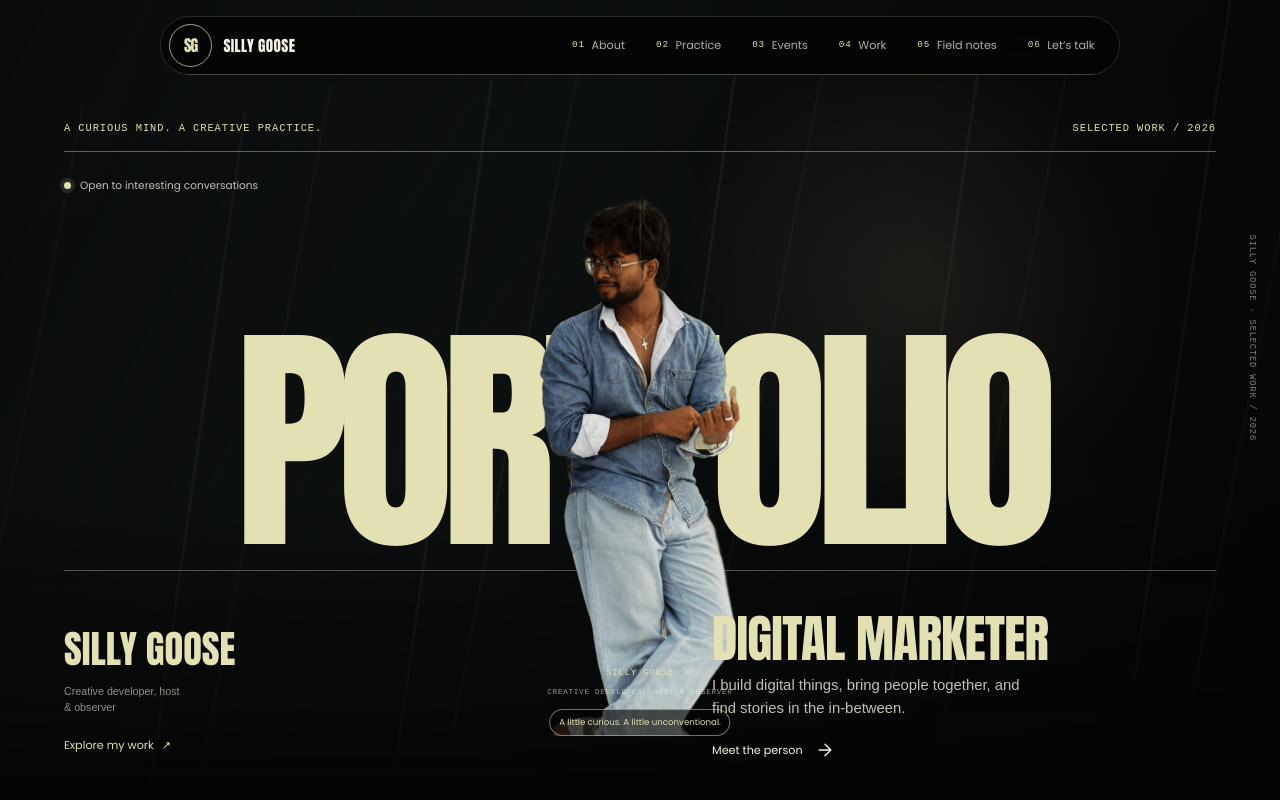
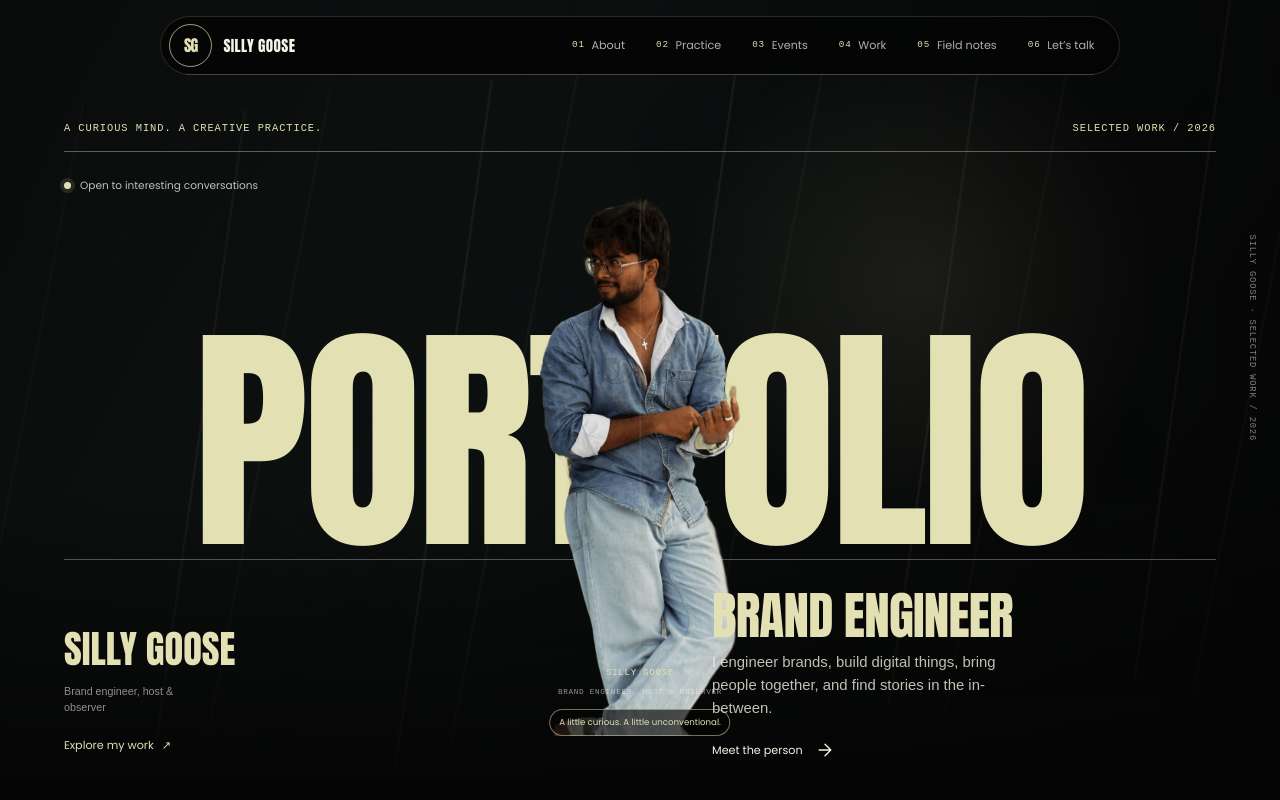
Before and after one commit to Silly-Goose-duh/tomson-j-finosh-portfolio, a React (Vite) app: page / in a window 1280 px wide. Shown: the top 800 px of the page. Built offline with nearby package versions, Linux system fonts and the light colour scheme.

Commit message:
Update portfolio brand and works layout

```diff
--- a/index.html
+++ b/index.html
@@ -4,16 +4,16 @@
     <meta charset="UTF-8" />
     <meta name="viewport" content="width=device-width, initial-scale=1.0" />
     <meta name="theme-color" content="#050505" />
-    <meta name="keywords" content="creative portfolio, AI, digital marketing, events, photography, research, poetry" />
-    <meta name="description" content="AI, digital marketing, organised events, photography and words. Explore the projects and creative field notes of Silly Goose." />
+    <meta name="keywords" content="creative portfolio, brand engineering, AI, events, photography, research, poetry" />
+    <meta name="description" content="Brand engineering, AI, organised events, photography and words. Explore the projects and creative field notes of Silly Goose." />
     <meta property="og:type" content="website" />
     <meta property="og:site_name" content="Silly Goose" />
     <meta property="og:title" content="Silly Goose — A curious mind. A creative practice." />
-    <meta property="og:description" content="AI, digital marketing, organised events, photography and words. Explore the projects and creative field notes of Silly Goose." />
+    <meta property="og:description" content="Brand engineering, AI, organised events, photography and words. Explore the projects and creative field notes of Silly Goose." />
     <meta property="og:image" content="/og-card.png" />
     <meta name="twitter:card" content="summary_large_image" />
     <meta name="twitter:title" content="Silly Goose — A curious mind. A creative practice." />
-    <meta name="twitter:description" content="AI, digital marketing, organised events, photography and words. Explore the projects and creative field notes of Silly Goose." />
+    <meta name="twitter:description" content="Brand engineering, AI, organised events, photography and words. Explore the projects and creative field notes of Silly Goose." />
     <link rel="icon" type="image/svg+xml" href="/favicon.svg" />
     <title>Silly Goose — A curious mind. A creative practice.</title>
   </head>
--- a/src/components/ProjectCard.tsx
+++ b/src/components/ProjectCard.tsx
@@ -1,11 +1,11 @@
 import type { PortfolioProject } from '../content/types';
 import { ProjectArtwork } from './ProjectArtwork';
 
-type Props = { data: PortfolioProject; linkLabel: string; externalLinkLabel: string; index: number };
+type Props = { data: PortfolioProject; linkLabel: string; externalLinkLabel: string; index: number; staticCard?: boolean };
 
-export function ProjectCard({ data, linkLabel, externalLinkLabel, index }: Props) {
+export function ProjectCard({ data, linkLabel, externalLinkLabel, index, staticCard = false }: Props) {
   return (
-    <article className={`project-card project-card--${data.visual}`} data-reveal>
+    <article className={`project-card project-card--${data.visual}${staticCard ? ' project-card--static' : ''}`} {...(staticCard ? {} : { 'data-reveal': true })}>
       <a className="project-card__link" data-cursor href={data.href} target="_blank" rel="noreferrer" aria-label={`${linkLabel}: ${data.title}. ${externalLinkLabel}`}>
         <div className="project-card__art"><ProjectArtwork data={data} index={index} /><span className="project-card__arrow" aria-hidden="true">↗</span></div>
         <div className="project-card__body">
--- a/src/content/content.ts
+++ b/src/content/content.ts
@@ -5,9 +5,9 @@ import type { PortfolioContent } from './types';
 export const content: PortfolioContent = {
   seo: {
     title: 'Silly Goose — A curious mind. A creative practice.',
-    description: 'AI, digital marketing, organised events, photography and words. Explore the projects and creative field notes of Silly Goose.',
-    keywords: ['creative portfolio', 'AI', 'digital marketing', 'events', 'photography', 'research', 'poetry'],
-    siteName: 'Silly Goose', personJobTitle: 'Creative developer and digital marketer', siteUrl: '', ogImage: '/og-card.png',
+    description: 'Brand engineering, AI, organised events, photography and words. Explore the projects and creative field notes of Silly Goose.',
+    keywords: ['creative portfolio', 'brand engineering', 'AI', 'events', 'photography', 'research', 'poetry'],
+    siteName: 'Silly Goose', personJobTitle: 'Brand engineer', siteUrl: '', ogImage: '/og-card.png',
   },
   brand: { name: 'SILLY GOOSE', mark: 'SG', descriptor: 'A CURIOUS MIND. A CREATIVE PRACTICE.', credit: 'Made with intention. And a little overthinking.' },
   navigation: {
@@ -15,16 +15,16 @@ export const content: PortfolioContent = {
     links: [{ label: 'About', href: '#intro' }, { label: 'Practice', href: '#skills' }, { label: 'Events', href: '#campaigns' }, { label: 'Work', href: '#work' }, { label: 'Field notes', href: '#social' }, { label: 'Let’s talk', href: '#contact' }],
   },
   hero: {
-    title: 'PORTFOLIO', subtitle: 'DIGITAL MARKETER',
-    descriptor: 'I build digital things, bring people together, and find stories in the in-between.',
+    title: 'PORTFOLIO', subtitle: 'BRAND ENGINEER',
+    descriptor: 'I engineer brands, build digital things, bring people together, and find stories in the in-between.',
     image: '/portrait-cutout.webp', imageAlt: 'Tomson J Finosh, also known as Silly Goose',
-    portraitLabel: 'SILLY GOOSE', portraitPrompt: 'Creative developer, host & observer', issue: 'SELECTED WORK / 2026',
+    portraitLabel: 'SILLY GOOSE', portraitPrompt: 'Brand engineer, host & observer', issue: 'SELECTED WORK / 2026',
     scrollCue: 'Meet the person', availability: 'Open to interesting conversations', workLink: 'Explore my work', signature: 'A little curious. A little unconventional.',
   },
   intro: {
-    heading: 'THE PERSON BEHIND THE PROJECTS', greeting: 'HELLO, I’M', index: '02', firstName: 'TOMSON J', lastName: 'FINOSH', aka: 'AKA SILLY GOOOSE', label: 'MORE THAN ONE THING',
+    heading: 'THE PERSON BEHIND THE PROJECTS', greeting: 'HELLO, I’M', index: '02', firstName: 'TOMSON J', lastName: 'FINOSH', aka: 'AKA SILLY GOOSE', label: 'MORE THAN ONE THING',
     paragraphs: [
-      'Part builder, part storyteller, always curious. I work where AI, marketing and personal branding meet—and where an idea starts becoming something people can actually use.',
+      'Part builder, part storyteller, always curious. I work where brand engineering, AI and digital experiences meet—and where an idea starts becoming something people can actually use.',
       'For the past few years, I’ve also been hosting and organising events. I love the human side of making things: bringing a room together, getting the details right, and giving people something to remember.',
       'Away from the screen, it’s photography, psychology, research, poetry and classic literature. Different mediums. The same need to look a little closer.',
     ],
@@ -134,9 +134,10 @@ export const content: PortfolioContent = {
     heading: 'LET’S MAKE\nSOMETHING MATTER.', index: '09 / THE NEXT CHAPTER', message: 'A project, a gathering, a strange little idea? I’d love to hear what you’re thinking.',
     placeholderTitle: 'THE INBOX IS OPEN', placeholderCopy: 'For projects, collaborations, events, and good conversations.',
     github: { label: 'Find me on GitHub', href: 'https://github.com/Silly-Goose-duh', kind: 'github' },
-    instagram: { label: 'Instagram · handle to be added', href: '', kind: 'contact' },
+    instagram: { label: 'Instagram', href: 'https://www.instagram.com/me_nosmot/?hl=en', kind: 'contact' },
+    linkedin: { label: 'LinkedIn', href: 'https://www.linkedin.com/in/tomson-j-finosh-4495b9345/', kind: 'contact' },
     pdf: { label: 'Download portfolio PDF', href: '/portfolio.pdf' },
-    email: 'gooseisback4u@gmail.com', emailLabel: 'Say hello', copyLabel: 'Copy email address', copiedLabel: 'Email copied', copyError: 'Please select and copy the email above.',
+    email: 'tjj5279@gmail.com', phone: '+91 9895329319', emailLabel: 'Say hello', copyLabel: 'Copy email address', copiedLabel: 'Email copied', copyError: 'Please select and copy the email above.',
     footerNote: 'Made with intention. And a little overthinking.', topLabel: 'Back to top',
   },
   motion: { pause: 'Pause motion', play: 'Resume motion', cursor: 'Explore' },
--- a/src/content/types.ts
+++ b/src/content/types.ts
@@ -143,10 +143,12 @@ export interface PortfolioContent {
     placeholderCopy: string;
     github: ExternalLink;
     instagram: ExternalLink;
+    linkedin: ExternalLink;
     pdf: { label: string; href: string };
     footerNote: string;
     topLabel: string;
     email: string;
+    phone: string;
     emailLabel: string;
     copyLabel: string;
     copiedLabel: string;
--- a/src/sections/ContactSection.tsx
+++ b/src/sections/ContactSection.tsx
@@ -25,7 +25,7 @@ export function ContactSection({ data, brand, externalLinkLabel }: { data: Conta
           <div className="contact-card__top"><span>{brand.mark} / {brand.name}</span><span>{data.index}</span></div>
           <h2 className="contact__title display-heading" id="contact-heading" data-reveal>{data.heading}</h2>
           <div className="contact__bottom">
-            <div className="contact__message"><p>{data.message}</p><div className="contact-actions"><a className="contact-cta" href={`mailto:${data.email}`}>{data.emailLabel}<svg aria-hidden="true" viewBox="0 0 24 24" fill="none"><path d="M7 17 17 7M8 7h9v9" stroke="currentColor" strokeWidth="1.6" strokeLinecap="round" strokeLinejoin="round" /></svg></a><a className="contact-secondary" href={data.pdf.href} download>{data.pdf.label}<span aria-hidden="true">↓</span></a><a className="contact-secondary" href={data.github.href} target="_blank" rel="noreferrer" aria-label={`${data.github.label}. ${externalLinkLabel}`}>{data.github.label}<span aria-hidden="true">↗</span></a>{data.instagram.href ? <a className="contact-secondary" href={data.instagram.href} target="_blank" rel="noreferrer">{data.instagram.label}<span aria-hidden="true">↗</span></a> : <span className="contact-secondary contact-placeholder-link">{data.instagram.label}</span>}<button className="contact-secondary contact-copy" type="button" onClick={copyEmail} aria-live="polite">{copyState === 'copied' ? data.copiedLabel : copyState === 'error' ? data.copyError : data.copyLabel}</button></div></div>
+            <div className="contact__message"><p>{data.message}</p><div className="contact-actions"><a className="contact-cta" href={`mailto:${data.email}`}>{data.emailLabel}<svg aria-hidden="true" viewBox="0 0 24 24" fill="none"><path d="M7 17 17 7M8 7h9v9" stroke="currentColor" strokeWidth="1.6" strokeLinecap="round" strokeLinejoin="round" /></svg></a><a className="contact-secondary" href={`tel:${data.phone.replace(/\s/g, '')}`}>{data.phone}<span aria-hidden="true">↗</span></a><a className="contact-secondary" href={data.pdf.href} download>{data.pdf.label}<span aria-hidden="true">↓</span></a><a className="contact-secondary" href={data.github.href} target="_blank" rel="noreferrer" aria-label={`${data.github.label}. ${externalLinkLabel}`}>{data.github.label}<span aria-hidden="true">↗</span></a><a className="contact-secondary" href={data.instagram.href} target="_blank" rel="noreferrer" aria-label={`${data.instagram.label}. ${externalLinkLabel}`}>{data.instagram.label}<span aria-hidden="true">↗</span></a><a className="contact-secondary" href={data.linkedin.href} target="_blank" rel="noreferrer" aria-label={`${data.linkedin.label}. ${externalLinkLabel}`}>{data.linkedin.label}<span aria-hidden="true">↗</span></a><button className="contact-secondary contact-copy" type="button" onClick={copyEmail} aria-live="polite">{copyState === 'copied' ? data.copiedLabel : copyState === 'error' ? data.copyError : data.copyLabel}</button></div></div>
             <div className="contact-placeholder"><span className="contact-placeholder__marker" aria-hidden="true">+</span><span className="eyebrow">{data.placeholderTitle}</span><p>{data.placeholderCopy}</p></div>
           </div>
           <footer className="contact-footer"><span>© {new Date().getFullYear()} {brand.name}</span><span>{data.footerNote}</span><a href="#top">{data.topLabel} ↑</a></footer>
--- a/src/sections/WorkSections.tsx
+++ b/src/sections/WorkSections.tsx
@@ -39,7 +39,7 @@ export function SelectedWork({ data, externalLinkLabel }: { data: WorkData; exte
       <div className="section-wrap">
         <div className="section-kicker reveal" data-reveal><span>{data.index}</span><span>{data.statusLabel}</span></div>
         <div className="work__heading" data-reveal><h2 className="display-heading" id="work-heading">{data.heading}</h2><p>{data.intro}</p></div>
-        <div className="work-grid">{data.projects.map((project, index) => <ProjectCard key={project.id} data={project} linkLabel={project.linkLabel ?? data.linkLabel} externalLinkLabel={externalLinkLabel} index={index} />)}</div>
+         <div className="work-grid">{data.projects.map((project, index) => <ProjectCard key={project.id} data={project} linkLabel={project.linkLabel ?? data.linkLabel} externalLinkLabel={externalLinkLabel} index={index} staticCard />)}</div>
         <p className="work__note">{data.sectionNote}</p>
       </div>
     </section>
--- a/src/styles/sections.css
+++ b/src/styles/sections.css
@@ -30,7 +30,8 @@
 .hero__availability { position: absolute; z-index: 3; top: 3.6rem; left: 0; display: flex; align-items: center; gap: .55rem; color: rgba(244,243,230,.78); font-family: var(--body); font-size: .66rem; }
 .hero__availability i { display: block; width: .45rem; height: .45rem; border-radius: 50%; background: var(--cream); box-shadow: 0 0 0 .25rem rgba(227,224,180,.12); }
 .hero__title-wrap { position: absolute; top: 50%; right: calc(var(--space-x) * -1); left: calc(var(--space-x) * -1); display: flex; align-items: center; min-height: 0; padding: 0; transform: translateY(-50%); }
-.hero__title { display: block; width: 100%; margin: 0; color: var(--cream); font-family: var(--display); font-size: clamp(6.4rem, 19vw, 20rem); font-weight: 400; letter-spacing: -.055em; line-height: .79; text-align: center; white-space: nowrap; }
+.hero__title { display: block; width: 100%; margin: 0; color: var(--cream); font-family: var(--display); font-size: clamp(6.4rem, 19vw, 20rem); font-weight: 400; letter-spacing: -.02em; line-height: .84; text-align: center; white-space: nowrap; }
+.hero__title span + span { margin-left: .025em; }
 .hero__title span { display: inline-block; animation: title-rise .9s cubic-bezier(.22,1,.36,1) both; }
 .hero__title span:nth-child(2) { animation-delay: .12s; }
 @keyframes title-rise { from { opacity: 0; transform: translateY(7vh) scale(.98); } to { opacity: 1; transform: translateY(0) scale(1); } }
@@ -206,9 +207,15 @@
 .work__heading { align-items: start; }
 .work__heading h2, .social__heading h2 { max-width: 12ch; color: var(--cream); font-size: clamp(4rem, 8.5vw, 8.4rem); }
 .work__heading p, .social__heading p { max-width: 41ch; margin: .35rem 0 0; color: rgba(244,243,230,.65); font-size: .84rem; line-height: 1.75; }
-.work-grid { display: grid; grid-template-columns: repeat(3, minmax(0,1fr)); gap: 1rem; }
+.work-grid { display: grid; grid-template-columns: repeat(12, minmax(0,1fr)); gap: 1rem; align-items: stretch; }
+.work-grid .project-card { grid-column: span 5; min-height: 100%; }
+.work-grid .project-card:nth-child(1), .work-grid .project-card:nth-child(4), .work-grid .project-card:nth-child(6), .work-grid .project-card:nth-child(8) { grid-column: span 7; }
+.work-grid .project-card:nth-child(2), .work-grid .project-card:nth-child(3), .work-grid .project-card:nth-child(5), .work-grid .project-card:nth-child(7) { grid-column: span 5; }
 .project-card { min-width: 0; overflow: hidden; border: 1px solid rgba(227,224,180,.32); border-radius: var(--r-soft); background: var(--ink-2); color: var(--paper); transition: transform .35s cubic-bezier(.22,1,.36,1), border-color .35s ease; }
 .project-card:hover { transform: translateY(-6px); border-color: var(--cream); }
+.project-card--static { transition: border-color .25s ease; }
+.project-card--static:hover { transform: none; }
+.project-card--static:hover .project-card__arrow { transform: none; }
 .project-card__link { display: block; height: 100%; }
 .project-card__art { position: relative; height: auto; min-height: 13rem; aspect-ratio: 1.35; margin: .6rem; overflow: hidden; border-radius: 1.1rem; background: var(--cream); }
 .project-card__arrow { position: absolute; right: .8rem; bottom: .8rem; z-index: 2; display: grid; place-items: center; width: 2.2rem; height: 2.2rem; border-radius: 50%; background: var(--ink); color: var(--cream); font-size: 1rem; transition: transform .2s ease; }
@@ -316,6 +323,8 @@
   .skills__circle { min-width: 15rem; width: min(38vw, 25rem); }
   .skills__circle-big { font-size: clamp(11rem, 21vw, 18rem); }
   .project-card__body { padding-inline: .9rem; }
+  .work-grid { grid-template-columns: repeat(2, minmax(0,1fr)); }
+  .work-grid .project-card, .work-grid .project-card:nth-child(n) { grid-column: span 1; }
 }
 @media (max-width: 767px) {
   :root { --space-x: 1.2rem; --space-y: 5rem; --r-card: 1.8rem; }
```
Also changed, not shown: scripts/generate-pdf.mjs (+3 -4 lines), 1 other file (tests, documents, lock files or other folders).
